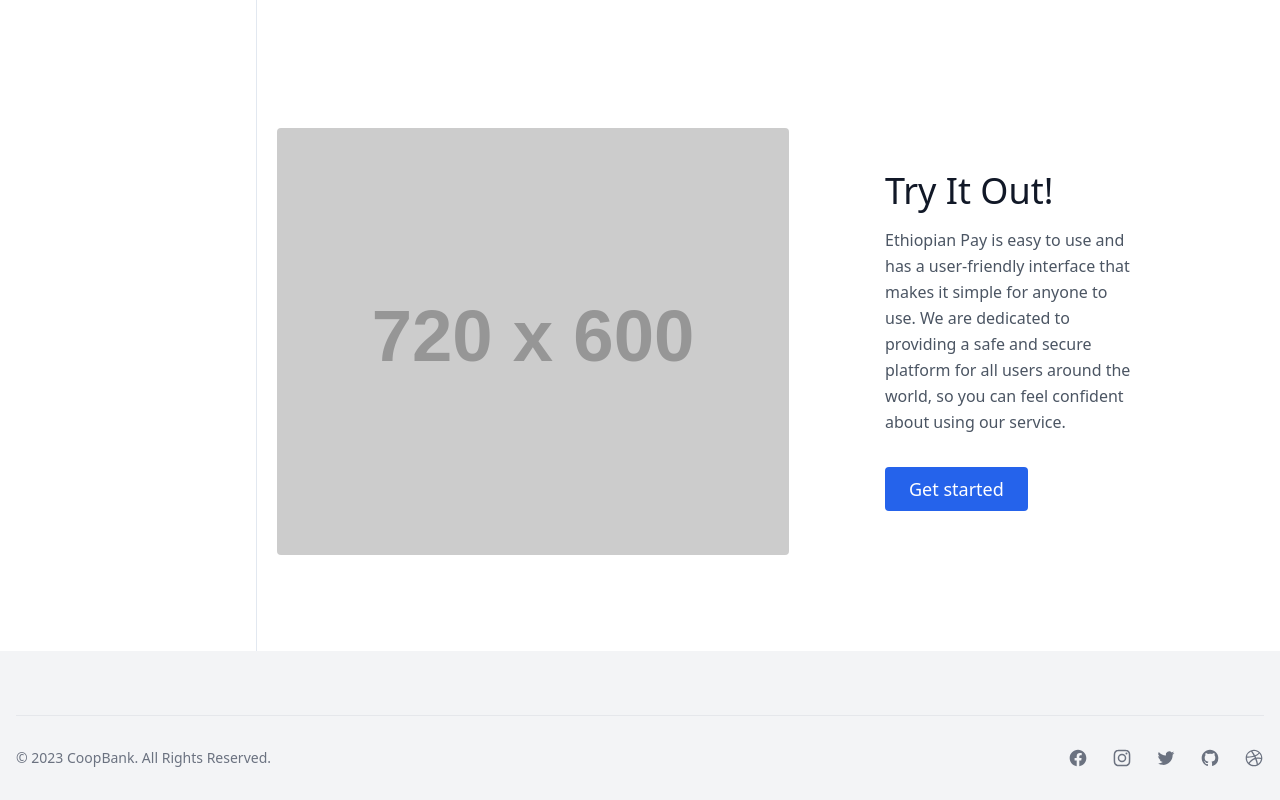
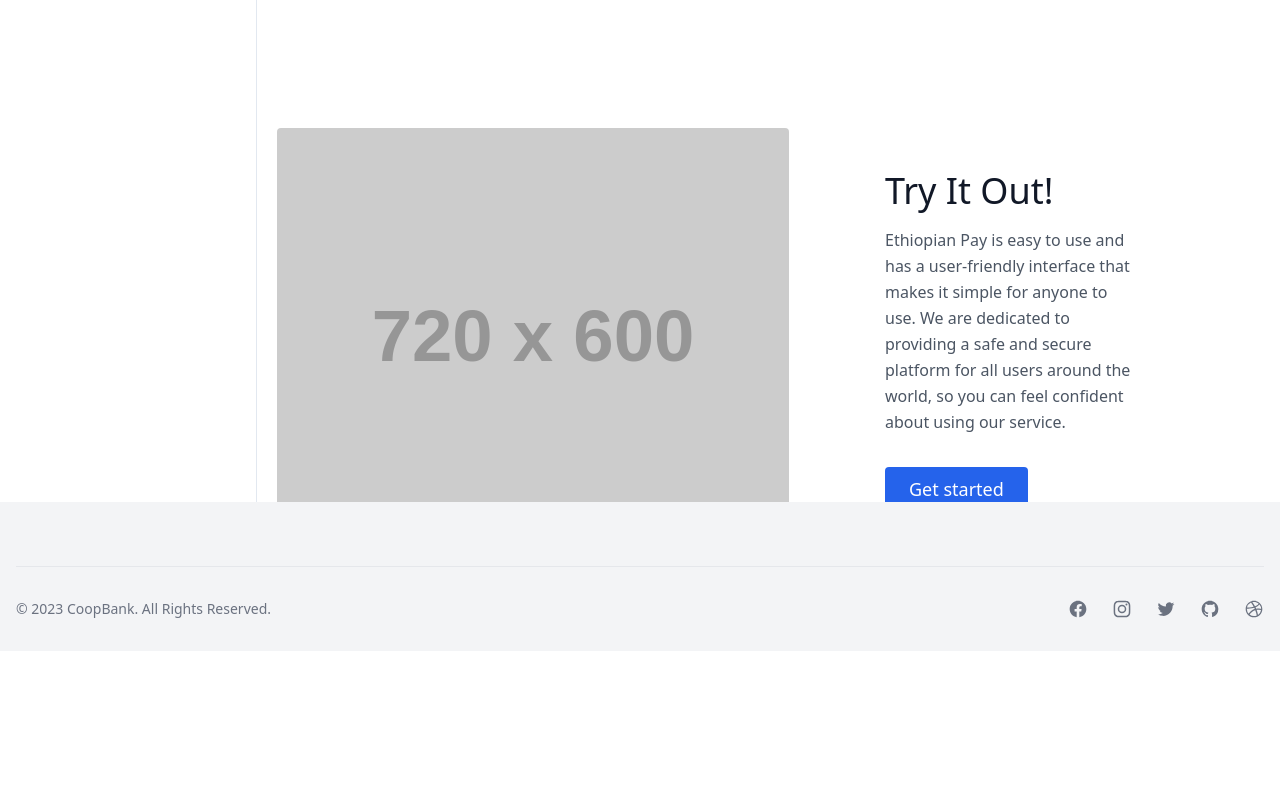
Before and after one commit to MuhidinM/souqGateway, a Next.js app: page /documentation in a window 1280 px wide. Shown: the part 2956-3756 px from the top of the page. After the commit the page ends 3607 px from the top, so only its background shows below. Built offline with nearby package versions, Linux system fonts and the light colour scheme.

Commit message:
footer is pushed to the bottom

```diff
--- a/app/documentation/layout.tsx
+++ b/app/documentation/layout.tsx
@@ -14,7 +14,7 @@ export default function RootLayout({
   children: React.ReactNode;
 }) {
   return (
-    <div className="min-h-screen">
+    <div className="min-h-screen relative">
       <Navbar />
       <div className="mt-20 md:mt-20 md:flex md:px-24">
         <div className="md:hidden">
--- a/components/Footer.tsx
+++ b/components/Footer.tsx
@@ -3,7 +3,7 @@ import React from "react";
 const Footer = () => {
   return (
     <div>
-      <footer className="bg-gray-100 dark:bg-gray-800 mt-auto">
+      <footer className="bg-gray-100 dark:bg-gray-800 absolute bottom-0 left-0 right-0">
         <div className="w-full max-w-screen-xl p-4 py-6 mx-auto lg:py-8">
           <hr className="my-6 border-gray-200 sm:mx-auto dark:border-gray-700 lg:my-8" />
           <div className="sm:flex sm:items-center sm:justify-between">
```
